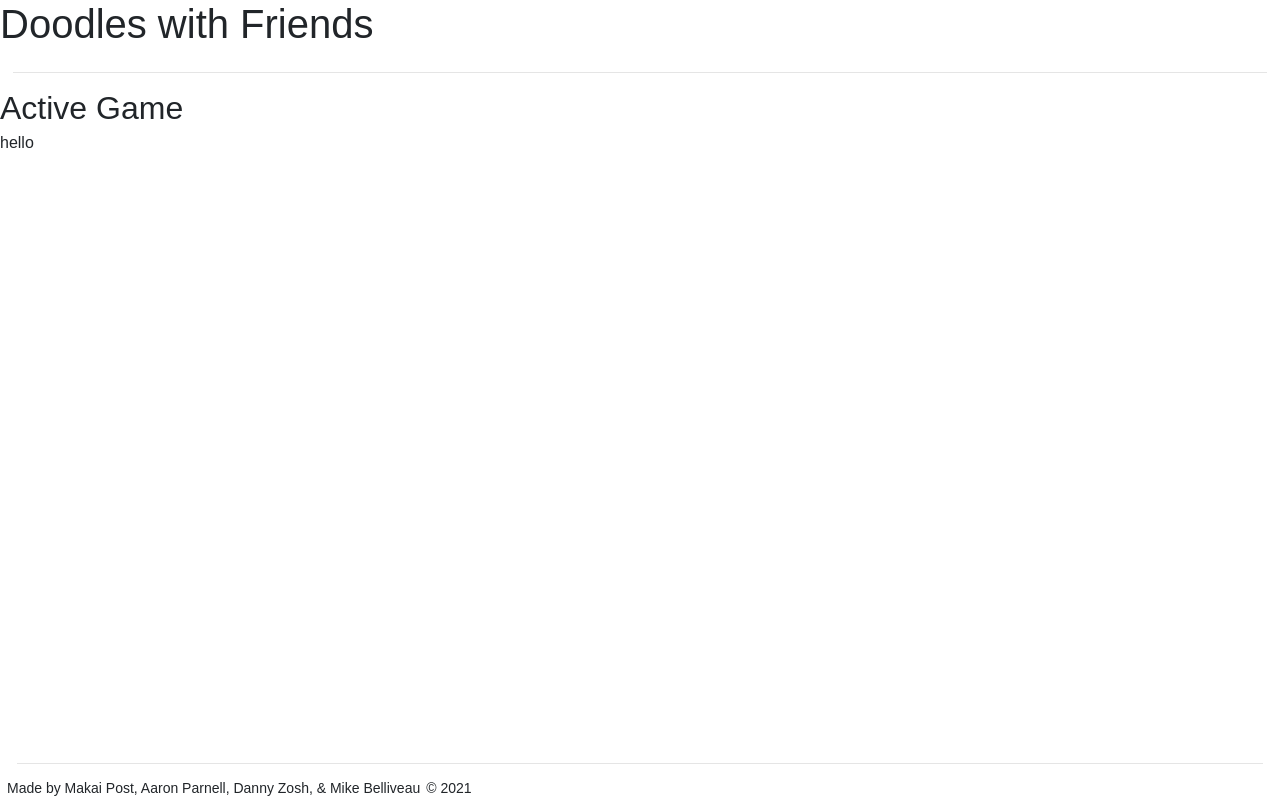
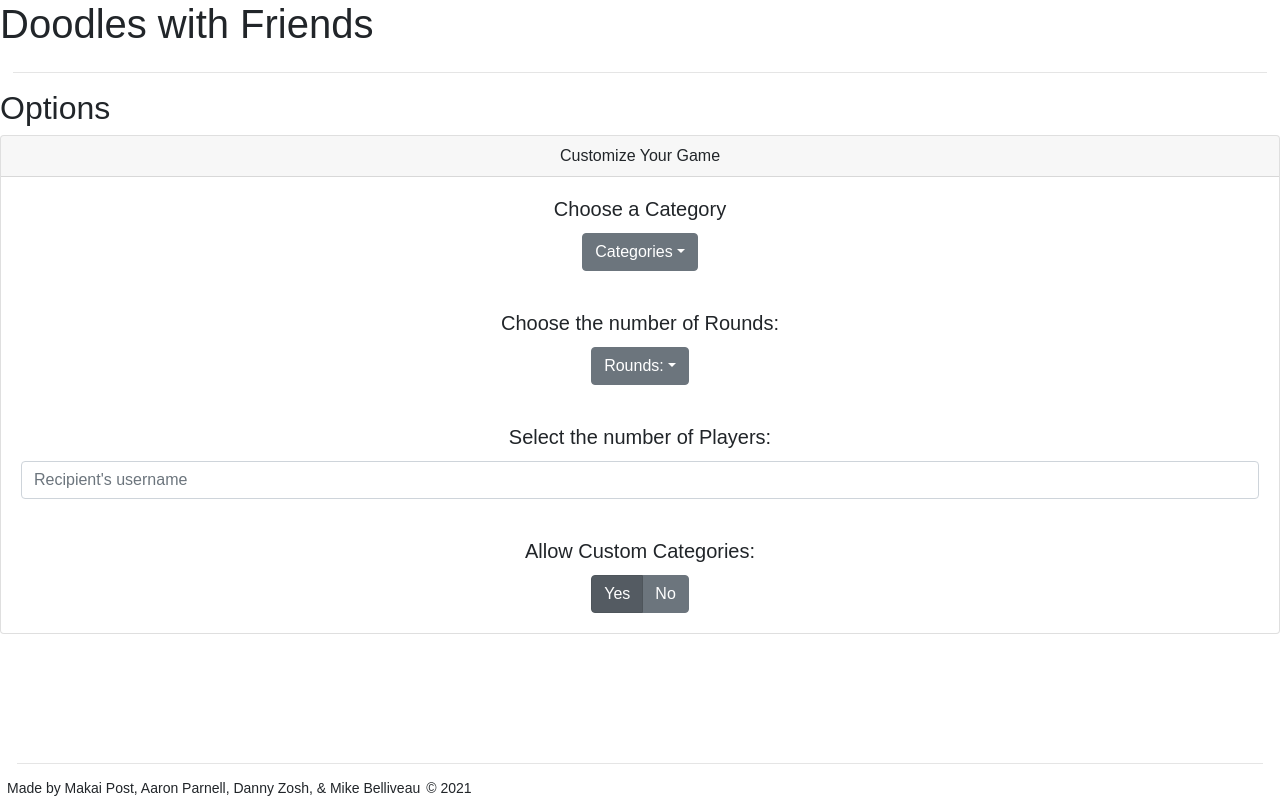
Before and after one commit to ToMakPo/Doodles-with-Friends, a React (Create React App) app in the folder client/: page / in a window 1280 px wide. Built offline with nearby package versions, Linux system fonts and the light colour scheme.

Commit message:
added options page. the bootstrap functionality for drop downs and toggles aren't working, however

```diff
--- a/client/package.json
+++ b/client/package.json
@@ -4,6 +4,7 @@
   "private": true,
   "proxy": "http://localhost:3001/",
   "dependencies": {
+    "@popperjs/core": "^2.9.1",
     "bootstrap": "^4.6.0",
     "react": "^17.0.1",
     "react-dom": "^17.0.1",
--- a/client/public/index.html
+++ b/client/public/index.html
@@ -14,11 +14,18 @@
 	<!-- STYLES -->
 	<link rel="stylesheet" href="./styles/reset.css">
 	<link rel="stylesheet" href="./styles/index.css">
+	<!-- use popper for dropdown buttons -->
+	<script src="https://unpkg.com/@popperjs/core@2"></script>
+
 </head>
 
 <body>
 	<noscript>You need to enable JavaScript to run this app.</noscript>
 	<div id="root"></div>
+
 </body>
 
+
+
+
 </html>
--- a/client/src/App.js
+++ b/client/src/App.js
@@ -5,6 +5,7 @@ import PageFooter from './components/PageFooter'
 import Login from './pages/Login'
 import Signup from './pages/Signup'
 import Home from './pages/Home'
+import Options from './pages/Options'
 import WaitingRoom from './pages/WaitingRoom'
 import ActiveGame from './pages/ActiveGame'
 import ScoreBoard from './pages/ScoreBoard'
@@ -25,7 +26,7 @@ const App = () => {
 
 			{
 				// If the user is not logged in, then direct the user to the login page. Other wise, take them to the page requested page.
-				true ? <ActiveGame/> :
+				true ? <Options/> :
 				activeUser === null ? (
 					loginDisplay
 						? <Login {...{logUserIn, setLoginDisplay}}/>
@@ -36,6 +37,7 @@ const App = () => {
 						<Switch>
 							<Route exact path='/' component={Home}/>
 							<Route exact path='/home' component={Home}/>
+							<Route exact path='/options' component={Options}/>
 							<Route exact path='/waiting-room/:roomId' component={WaitingRoom}/>
 							<Route exact path='/active-game/:roomId' component={ActiveGame}/>
 							<Route exact path='/score-board/:roomId' component={ScoreBoard}/>
--- a/client/src/index.js
+++ b/client/src/index.js
@@ -1,5 +1,7 @@
 import ReactDOM from 'react-dom'
 import App from './App'
 import 'bootstrap/dist/css/bootstrap.min.css';
+// import "bootstrap.bundle.min.js";
+
 
 ReactDOM.render(<App />, document.getElementById('root'))
--- a/client/src/pages/Home.js
+++ b/client/src/pages/Home.js
@@ -4,7 +4,7 @@ import '../styles/Home.css'
 const Home = () => {
     return (
         <main>
-            <h2>Home</h2>
+            <h2>Options</h2>
 
             <div class="card-deck">
                 <div class="card">
--- /dev/null
+++ b/client/src/pages/Options.js
@@ -0,0 +1,69 @@
+import '../styles/palette.css'
+import '../styles/Options.css'
+
+const Options = () => {
+    return (
+        <main>
+            <h2>Options</h2>
+
+            <div className="card text-center">
+                <div className="card-header">
+                    Customize Your Game
+                </div>
+                <div className="card-body">
+                    <h5 className="card-title">Choose a Category</h5>
+                    <div className="dropdown">
+                        <button className="btn btn-secondary dropdown-toggle" type="button" id="dropdownMenuButton1" data-bs-toggle="dropdown" aria-expanded="false">
+                            Categories
+                        </button>
+                        <ul className="dropdown-menu" aria-labelledby="dropdownMenuButton1">
+                            <li><a className="dropdown-item" >Plants</a></li>
+                            <li><a className="dropdown-item" >Animals</a></li>
+                            <li><a className="dropdown-item" >Celebrities</a></li>
+                            <li><a className="dropdown-item" >Existential Crises</a></li>
+                            <li><a className="dropdown-item" >Movies</a></li>
+                        </ul>
+                    </div>
+                </div>
+
+                <div className="card-body">
+                    <h5 className="card-title">Choose the number of Rounds:</h5>
+                    <div className="dropdown">
+                        <button className="btn btn-secondary dropdown-toggle" type="button" id="dropdownMenuButton1" data-bs-toggle="dropdown" aria-expanded="false">
+                            Rounds:
+                        </button>
+                        <ul className="dropdown-menu" aria-labelledby="dropdownMenuButton1">
+                            <li><a className="dropdown-item" >5</a></li>
+                            <li><a className="dropdown-item" >10</a></li>
+                            <li><a className="dropdown-item" >15</a></li>
+                        </ul>
+                    </div>
+                </div>
+
+                <div className="card-body">
+                    <h5 className="card-title">Select the number of Players:</h5>
+                    <input type="text" className="form-control" placeholder="Recipient's username" aria-label="Recipient's username" aria-describedby="basic-addon2"/>
+                </div>
+
+                <div className="card-body">
+                    <h5 className="card-title">Allow Custom Categories:</h5>
+                    <div className="btn-group btn-group-toggle" data-toggle="buttons">
+                    <label className="btn btn-secondary active">
+                        <input type="radio" name="options" id="option1" autocomplete="off" checked/> Yes
+                    </label>
+                    <label className="btn btn-secondary">
+                        <input type="radio" name="options" id="option3" autocomplete="off"/> No
+                    </label>
+                    </div>
+                </div>
+
+            </div>
+
+
+
+
+        </main>
+    )
+}
+
+export default Options
```
Also changed, not shown: client/src/styles/Options.css (added), 1 other file (tests, documents, lock files or other folders).
